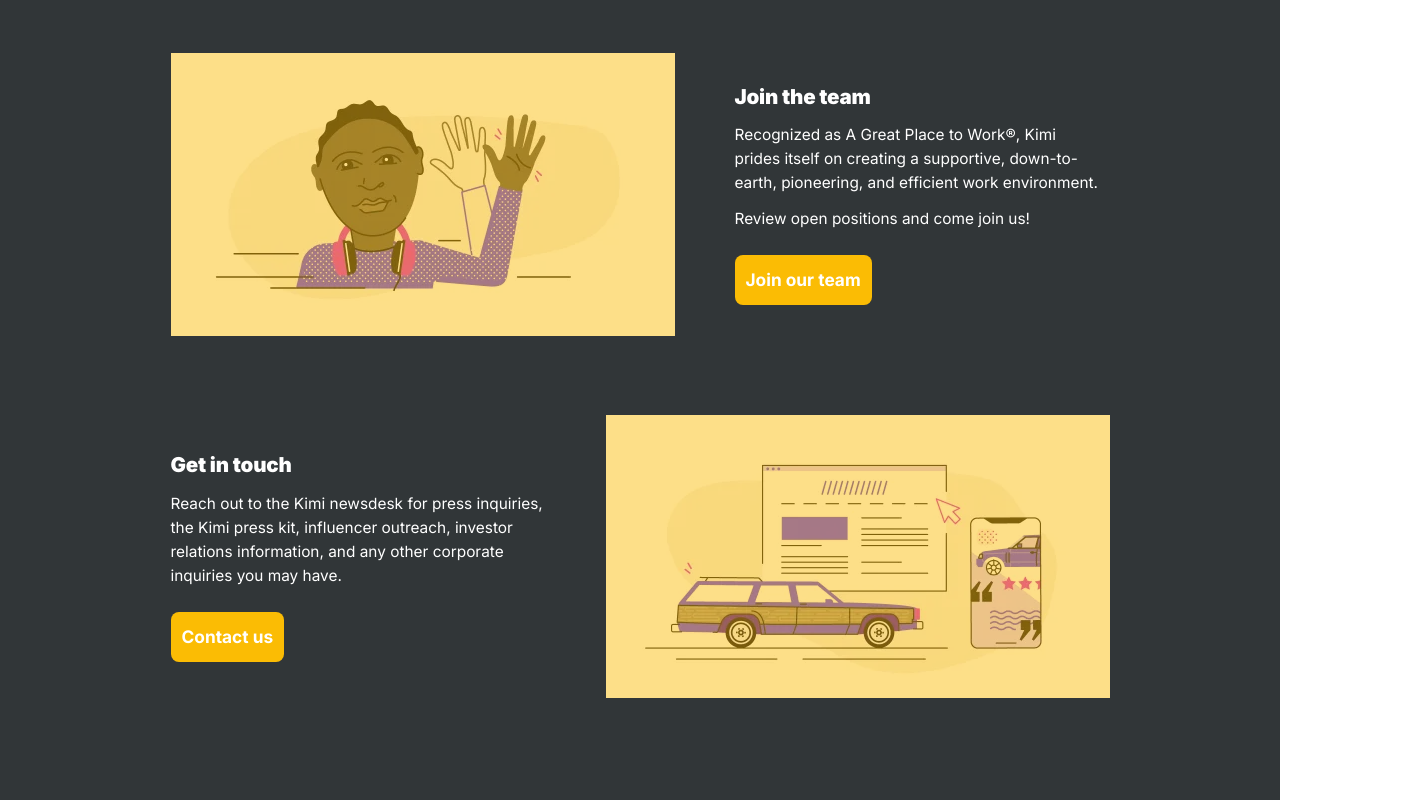
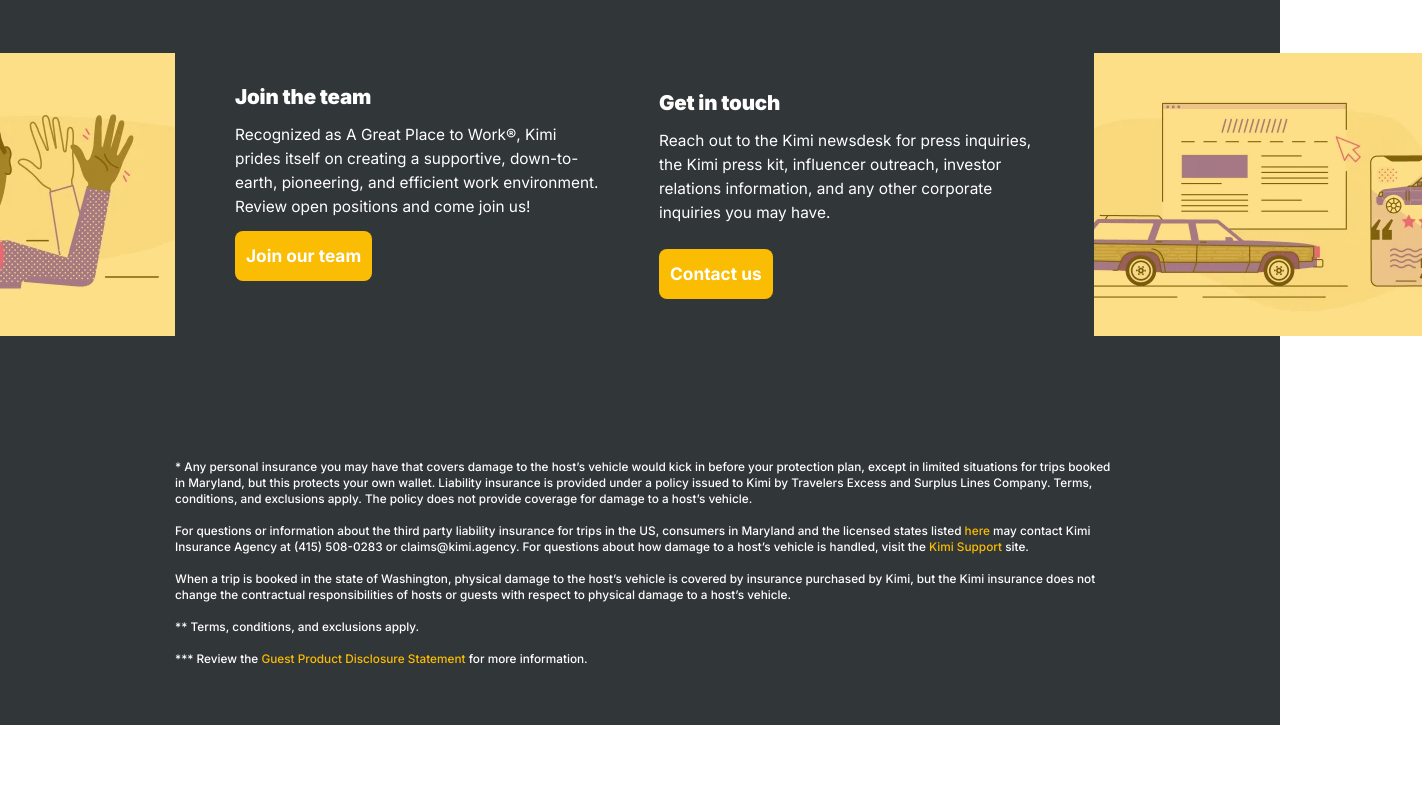
Before and after one commit to Zuka-13/Kimi, a React (Vite) app: page /about in a window 1280 px wide. Shown: the part 1900-2700 px from the top of the page, 1422 px wide, since content can reach past the window. After the commit the page ends 2625 px from the top, so only its background shows below. Built offline with nearby package versions, Linux system fonts and the light colour scheme.

Commit message:
Adding documentation and cleaning up the code on the About us page

```diff
--- a/src/pages/About.tsx
+++ b/src/pages/About.tsx
@@ -79,7 +79,7 @@
                 </div>
                 <div className="self-stretch h-1 relative bg-orange-400 mix-blend-normal" />
               </div>
-              {/* Subeader paragraph and CSS styling for it */}
+              {/* Subheader paragraph and CSS styling for it */}
               <div className="relative leading-[24px] inline-block max-w-full">
                 Kimi is the world’s best car sharing marketplace, where you can book the perfect car for <br />
                 wherever you’re going from a vibrant community of trusted hosts across the US, UK, Canada,<br />
@@ -95,44 +95,50 @@
               </div>
           </div>
         </div>
+        {/* Calling the SubheroSection component */}
         <SubheroSection />
       </section>
+
+      {/* CSS Styling of the section using TailwindCSS */}
       <section className="self-stretch flex flex-row items-start justify-center py-0 px-5 box-border max-w-full text-left text-xl-5 text-white font-inter">
+        {/* CSS Styling of the section elements eg. Padding, Flex positioning and font size using TailwindCSS */}
       <div className="w-[939px] flex flex-col items-start justify-start gap-[79.3px] max-w-full mq950:gap-[40px] mq700:gap-[20px]">
+        {/* CSS Styling of the text inside of this section */}
         <div className="self-stretch flex flex-row items-start justify-center py-0 px-5 text-22xl-6 font-noto-serif">
+          {/* CSS Styling of the header text of this section */}
           <div className="relative tracking-[-0.5px] leading-[56px] font-black mq450:text-6xl mq450:leading-[34px] mq925:text-14xl mq925:leading-[45px]">
             Want to dive deeper?
           </div>
         </div>
+        {/* CSS styling of the image on the left side */}
         <div className="w-[928px] flex flex-row items-start justify-center gap-[60px] max-w-full mq925:flex-wrap mq925:gap-[30px]">
           <div className="flex-1 flex flex-row items-start justify-start relative min-w-[328px] max-w-full">
+            {/* Inserting the image on the left side */}
             <img
               className="h-full w-full absolute !m-[0] top-[0px] right-[0px] bottom-[0px] left-[0px] max-w-full overflow-hidden max-h-full object-cover mix-blend-normal"
               alt=""
               src="/image-eiig1vx0-12@2x.png"
             />
+            {/* Orange overlay on the image on the lift side */}
             <div className="h-[283px] flex-1 relative bg-orange-500 mix-blend-normal max-w-full z-[1]" />
-          </div>
+            </div>
+            {/* CSS styling of the text section on the right side */}
           <div className="w-[364px] flex flex-col items-start justify-start pt-[30px] px-0 pb-0 box-border min-w-[364px] max-w-full mq450:min-w-full mq925:flex-1">
             <div className="self-stretch flex flex-col items-start justify-start gap-[12.5px] max-w-full">
+              {/* Adding and CSS Styling of the header of the text on the right side */}
               <div className="relative tracking-[-0.2px] leading-[28px] font-black mq450:text-base mq450:leading-[22px]">
                 Join the team
               </div>
+              {/* Adding and CSS styling of the paragraph of the text on the right side */}
               <div className="self-stretch flex flex-col items-start justify-start pt-0 px-0 pb-[11.5px] box-border gap-[12px] max-w-full text-base-4">
                 <div className="self-stretch flex flex-col items-start justify-start max-w-full">
                   <div className="relative leading-[24px] inline-block max-w-full">
-                    Recognized as A Great Place to Work®, Kimi
+                    Recognized as A Great Place to Work®, Kimi <br />
+                    prides itself on creating a supportive, down-to- <br />
+                    earth, pioneering, and efficient work environment. <br />
+                    Review open positions and come join us!
                   </div>
-                  <div className="relative leading-[24px] inline-block max-w-full z-[1]">
-                    prides itself on creating a supportive, down-to-
-                  </div>
-                  <div className="relative leading-[24px] z-[2]">
-                    earth, pioneering, and efficient work environment.
-                  </div>
-                </div>
-                <div className="relative leading-[24px]">
-                  Review open positions and come join us!
-                </div>
+
               </div>
               {/* Calling the button component and providing the text, routing and color for it */}
               <Button
@@ -183,7 +189,9 @@
           </div>
         </div>
       </div>
+      </div>
     </section>
+      {/* Calling the footer component */}
       <Footer1 />
     </div>
   );
```
